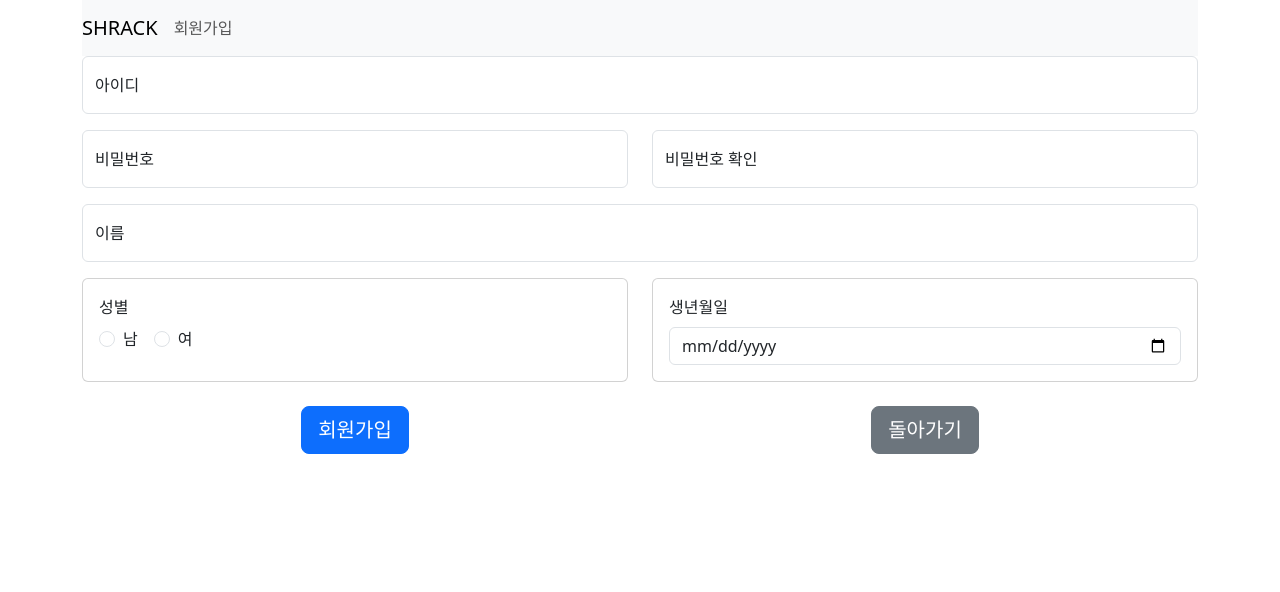
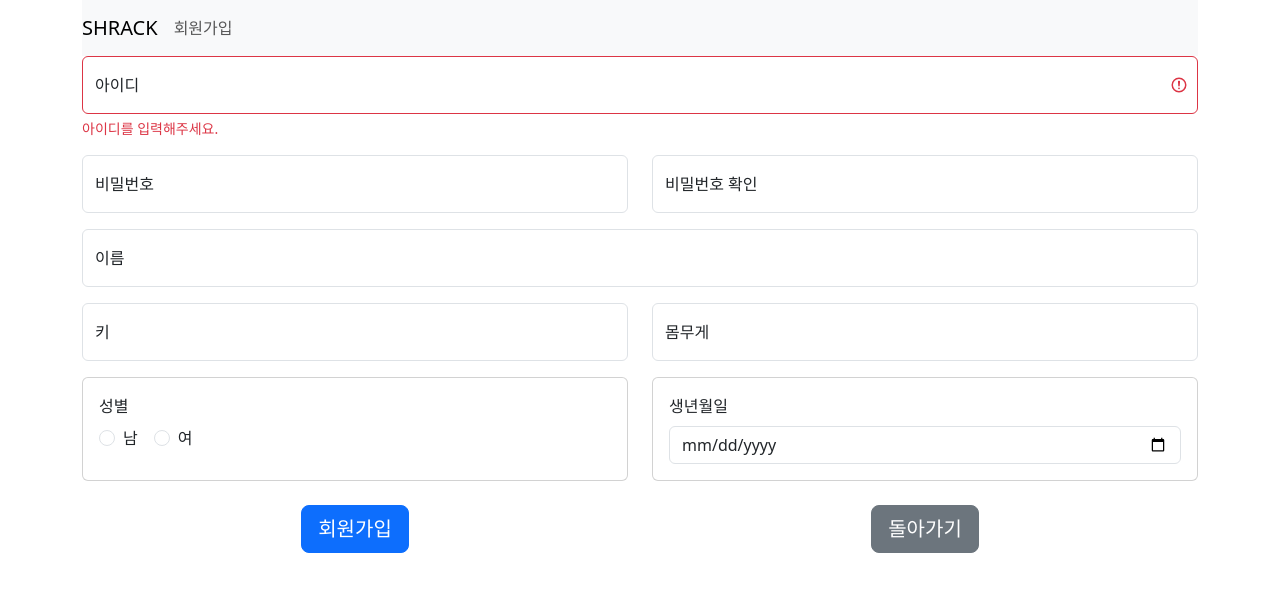
Before and after one commit to SG-Capstone-SHrack/SHrack-front, a React (Create React App) app: page /signup in a window 1280 px wide. Shown: the top 592 px of the page. Built offline with nearby package versions, Linux system fonts and the light colour scheme.

Commit message:
회원가입 : validation 베이스

```diff
--- a/src/account/Signup.jsx
+++ b/src/account/Signup.jsx
@@ -17,6 +17,16 @@ import {
 function Signup() {
   // 회원가입 정보
   const [id, setId] = useState('');
+  const [isIdValid, setIsIdValid] = useState(false);
+  useEffect(() => {
+    // id validation check
+    if (id === '') {
+      setIsIdValid(false);
+    } else {
+      setIsIdValid(true);
+    }
+  }, [id]);
+
   const [password, setPassword] = useState('');
   const [passwordCheck, setPasswordCheck] = useState('');
   const [gender, setGender] = useState('');
@@ -25,22 +35,38 @@ function Signup() {
   const [birth, setBirth] = useState('');
   const [name, setName] = useState('');
 
+  useEffect(() => {
+    console.log(gender, birth);
+  }, [gender, birth]);
+
   const [isLoading, setIsLoading] = useState(false);
-
+  const onSubmit = e => {
+    if (
+      // validation check
+      true
+    ) {
+      e.preventDefault();
+      return;
+    }
+  };
   return (
     <Container>
       <Navbar sticky="top" bg="light" expand="lg">
         <Navbar.Brand href="#home">SHRACK</Navbar.Brand>
         <Navbar.Text className="mr-auto">회원가입</Navbar.Text>
       </Navbar>
-      <Form>
+      <Form onSubmit={onSubmit}>
         <Form.Group className="mb-3" controlId="id">
           <FloatingLabel controlId="id" label="아이디" className="mb-3">
             <Form.Control
               type="ID"
               placeholder="아이디"
               onChange={e => setId(e.target.value)}
+              isInvalid={isIdValid ? false : true}
             />
+            <Form.Control.Feedback type="invalid">
+              아이디를 입력해주세요.{' '}
+            </Form.Control.Feedback>
           </FloatingLabel>
         </Form.Group>
         <Row>
@@ -84,6 +110,30 @@ function Signup() {
         </Form.Group>
         <Row>
           <Col>
+            <Form.Group className="mb-3" controlId="height">
+              <FloatingLabel controlId="height" label="키" className="mb-3">
+                <Form.Control
+                  type="number"
+                  placeholder="키"
+                  onChange={e => setHeight(e.target.value)}
+                />
+              </FloatingLabel>
+            </Form.Group>
+          </Col>
+          <Col>
+            <Form.Group className="mb-3" controlId="weight">
+              <FloatingLabel controlId="weight" label="몸무게" className="mb-3">
+                <Form.Control
+                  type="number"
+                  placeholder="몸무게"
+                  onChange={e => setWeight(e.target.value)}
+                />
+              </FloatingLabel>
+            </Form.Group>
+          </Col>
+        </Row>
+        <Row>
+          <Col>
             <Card style={{ height: '100%' }}>
               <Card.Body>
                 <Form.Group controlId="gender">
@@ -93,7 +143,7 @@ function Signup() {
                       inline
                       type="radio"
                       label="남"
-                      name="gender"
+                      name="gender-male"
                       value="남"
                       checked={gender === '남'}
                       onChange={e => setGender(e.target.value)}
@@ -102,7 +152,7 @@ function Signup() {
                       inline
                       type="radio"
                       label="여"
-                      name="gender"
+                      name="gender-female"
                       value="여"
                       checked={gender === '여'}
                       onChange={e => setGender(e.target.value)}
@@ -127,14 +177,11 @@ function Signup() {
             </Card>
           </Col>
         </Row>
+
         <br />
         <Row>
           <Col className="d-flex justify-content-center align-items-center">
-            <Button
-              size="lg"
-              variant="primary"
-              type="signIn"
-              onClick={console.log('')}>
+            <Button size="lg" variant="primary" type="signIn">
               회원가입
             </Button>
           </Col>
```
